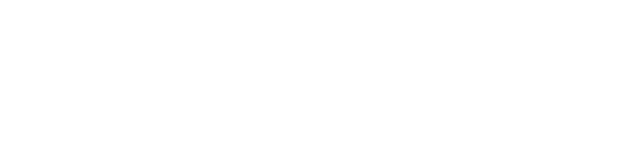
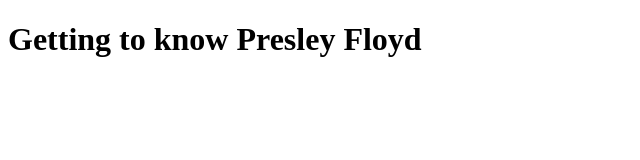
Before and after one commit to presleyfloyd/lab1, a plain HTML site: page <!DOCTYPE html>.html in a window 1280 px wide. Shown: the whole page, without its empty margins (0-640 px from the left). Drawn offline with Linux system fonts and the light colour scheme.

Commit message:
Update <!DOCTYPE html>.html

```diff
--- a/<!DOCTYPE html>.html
+++ b/<!DOCTYPE html>.html
@@ -3,6 +3,6 @@
       <title> Presley | Lab1 </title>
     </head>
     <body>
-        <h1></h1>
+        <h1> Getting to know Presley Floyd </h1>
     </body>
 </html>
```
